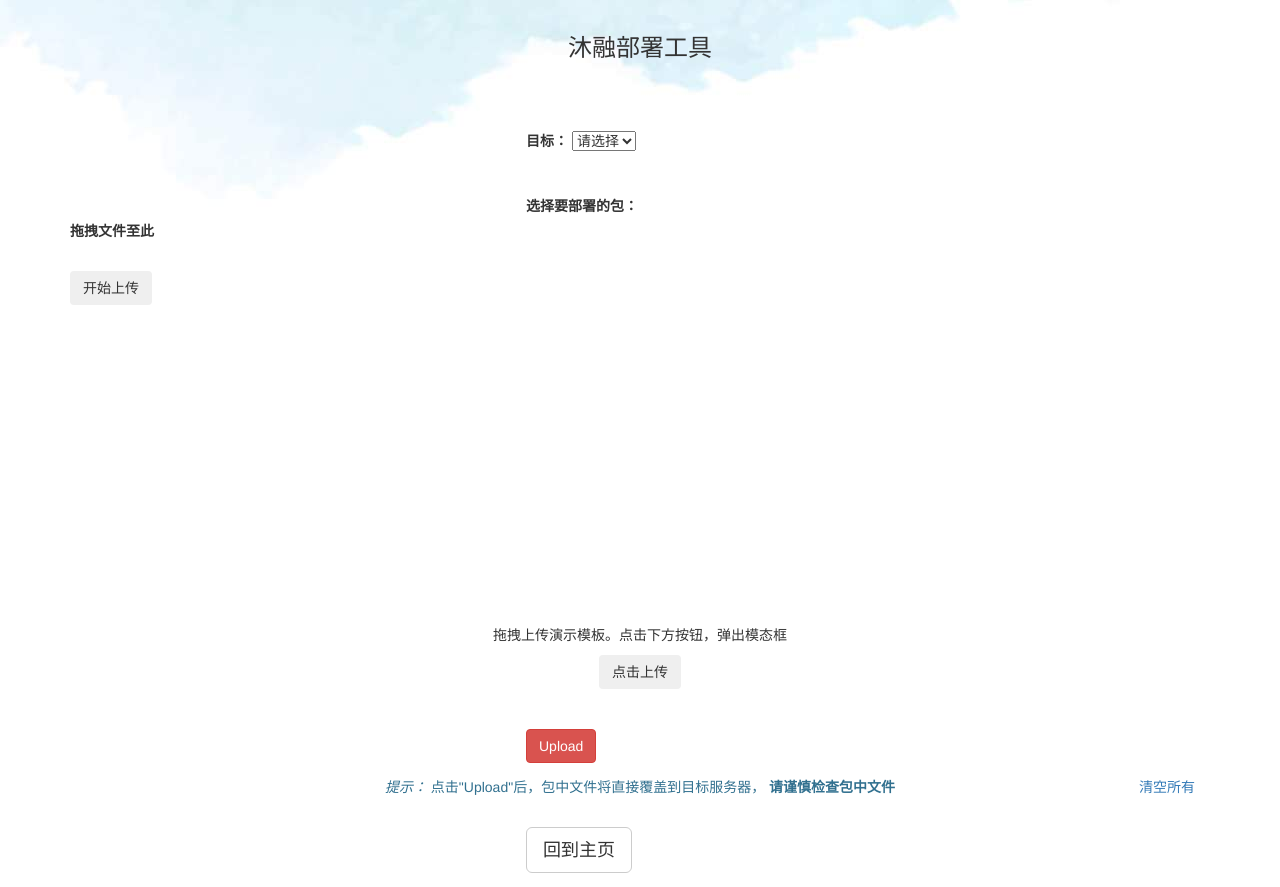
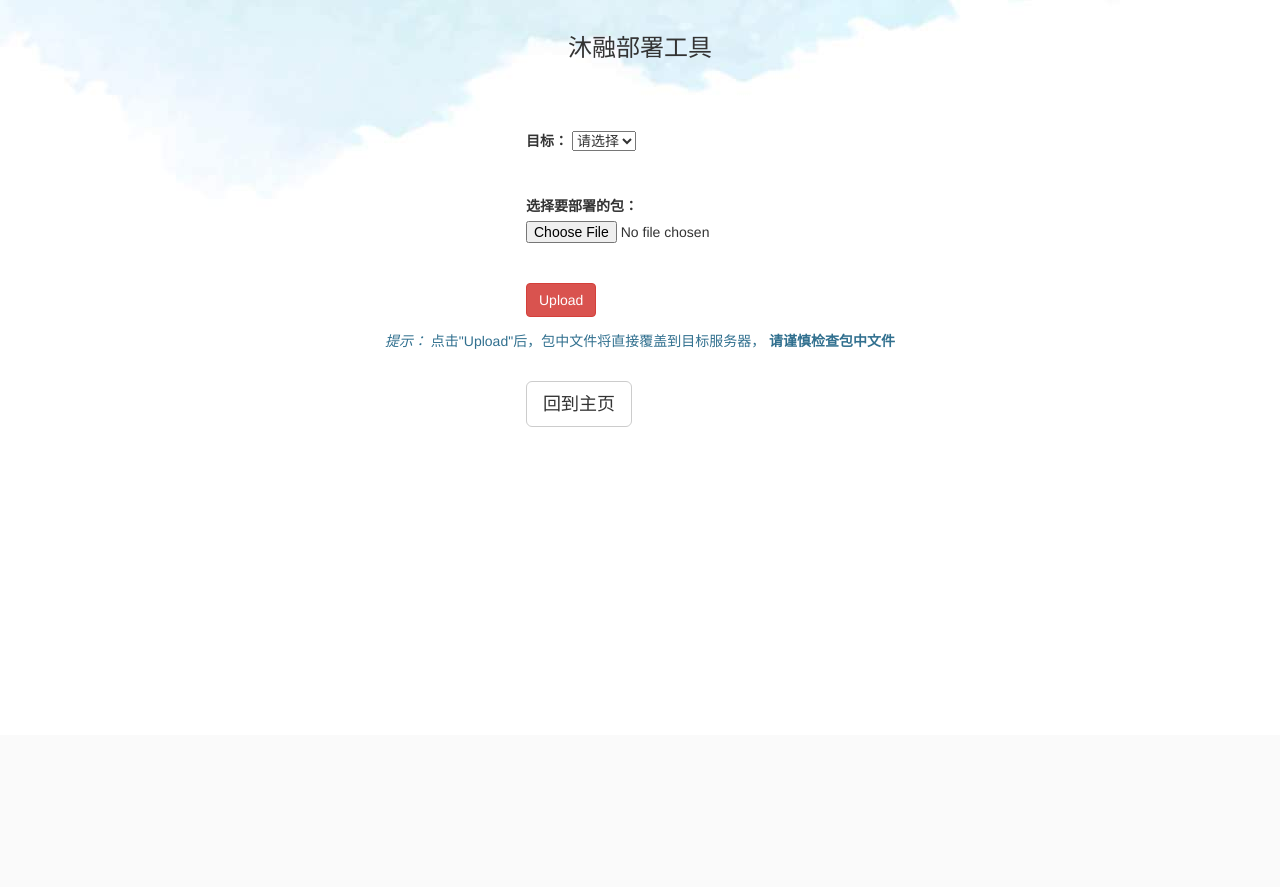
Before and after one commit to rivest829/DeploySystem, a Django app: template templates/upload.html in a window 1280 px wide. Shown: the part 65-952 px from the top of the page. After the commit the page ends 492 px from the top, so only its background shows below. Run offline with Django 3.2, Linux system fonts and the light colour scheme; the template is opened without the code that fills it, so the values that code supplies are empty; parts of the project's set-up code (start-up, migrations or seed data) failed here and were passed over; some libraries are stand-ins or nearby versions.

```diff
--- a/templates/upload.html
+++ b/templates/upload.html
@@ -33,36 +33,9 @@
 
                     <label for="exampleInputFile">选择要部署的包：</label>
                 </p>
-                    <div class="overlay"></div>
-                    <!--模态框-->
-                    <div id="modal" class="dropbox">
-                        <div class="items-container">
-                            <div id="close" style="cursor:pointer;float: right;width:20px">
-                                <span class="css-close"></span>
-                            </div>
-                            <div>
-                                <p class="head"><b>拖拽文件至此</b></p>
-                                <div class="content" id="content">
-                                    <table class="table">
-                                        <tbody class="tbody"></tbody>
-                                    </table>
-                                </div>
-                                <div class="footer">
-                                    <button class="btn" onclick="upload()">开始上传</button>
-                                </div>
-                                <a href='#' onclick='clearAll()'
-                                   style='position:absolute;bottom:10px;right:30px;'>清空所有</a>
-                            </div>
-                        </div>
-                    </div>
-                    <!--页面内容-->
-                    <div style="margin-top:40vh;text-align: center;">
-                        <p>拖拽上传演示模板。点击下方按钮，弹出模态框</p>
-                        <button class="btn" onclick="showModal()">点击上传</button>
-                    </div>
-                    <!--嵌入脚本-->
-                    <script src="jquery-1.10.2.js" type="text/javascript"></script>
-                    <script src="demo.js" type="text/javascript"></script>
+                <p style="width: 20%;margin: 0 auto;">
+                    <input name="data" type="file" class="center"></input>
+                </p>
                 <p class="help-block" style="width: 20%;margin: 0 auto;">
                     <br><br>
 
```
Lines whose indentation alone changed are shown as unchanged.
